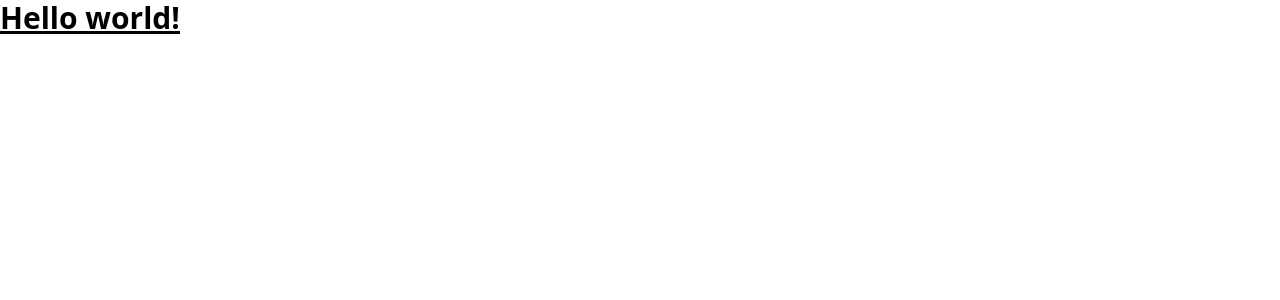
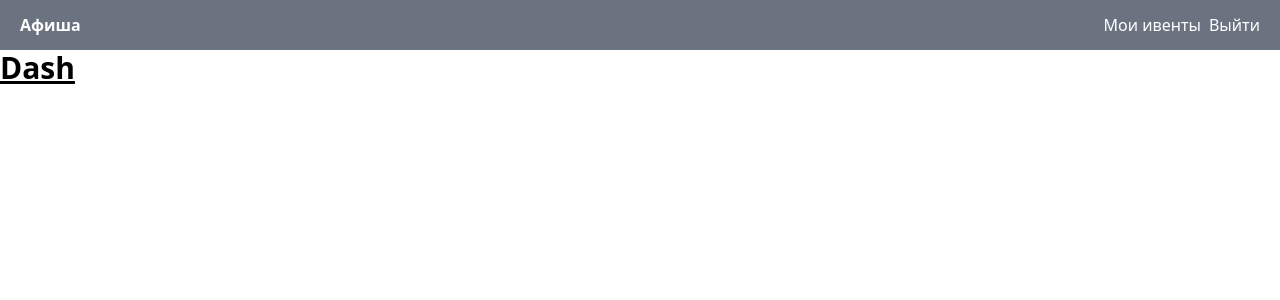
Before and after one commit to vladdan16/spda-afisha, a React (Create React App) app in the folder frontend/: page /dashboard in a window 1280 px wide. Shown: the top 300 px of the page. Built offline with nearby package versions, Linux system fonts and the light colour scheme.

Commit message:
add routing

```diff
--- a/frontend/package.json
+++ b/frontend/package.json
@@ -13,6 +13,7 @@
     "firebase": "^10.10.0",
     "react": "^18.2.0",
     "react-dom": "^18.2.0",
+    "react-router-dom": "^6.22.3",
     "react-scripts": "5.0.1",
     "typescript": "^4.9.5",
     "web-vitals": "^2.1.4"
--- a/frontend/src/App.tsx
+++ b/frontend/src/App.tsx
@@ -1,7 +1,25 @@
+import { Route, Routes } from "react-router-dom";
+import DashboardPage from "./pages/DashboardPage";
+import FeedPage from "./pages/FeedPage";
+import EntryPage from "./pages/EntryPage";
+import { Navigation } from "./components/Navigation";
+
 export default function App() {
+  // TODO:
+  // if not logged in:
+  //   - force redirect to /entry
+  // if logged in:
+  //   - allow /feed /dashboard
+  //   - disallow /entry
+  //   - 404 / disallowed - redirect to /feed
   return (
-    <h1 className="text-3xl font-bold underline">
-      Hello world!
-    </h1>
-  )
+    <>
+      <Navigation />
+      <Routes>
+        <Route path="/entry" element={<EntryPage />} />
+        <Route path="/feed" element={<FeedPage />} />
+        <Route path="/dashboard" element={<DashboardPage />} />
+      </Routes>
+    </>
+  );
 }
--- /dev/null
+++ b/frontend/src/components/Navigation.tsx
@@ -0,0 +1,21 @@
+import { Link } from "react-router-dom";
+
+export function Navigation() {
+  // TODO: log out, then goto /entry on Выйти
+  return (
+    <nav className="h-[50px] flex justify-between px-5 bg-gray-500 items-center text-white">
+      <span className="font-bold">
+        <Link to="/feed" className="mr-2">
+          Афиша
+        </Link>
+      </span>
+
+      <span>
+        <Link to="/dashboard" className="mr-2">
+          Мои ивенты
+        </Link>
+        <Link to="/entry">Выйти</Link>
+      </span>
+    </nav>
+  );
+}
--- a/frontend/src/index.tsx
+++ b/frontend/src/index.tsx
@@ -1,10 +1,13 @@
 import ReactDOM from 'react-dom/client';
 import './index.css';
 import App from './App';
+import { BrowserRouter } from 'react-router-dom';
 
 const root = ReactDOM.createRoot(
   document.getElementById('root') as HTMLElement
 );
 root.render(
+  <BrowserRouter>
     <App />
+  </BrowserRouter>
 );
--- /dev/null
+++ b/frontend/src/pages/DashboardPage.tsx
@@ -0,0 +1,3 @@
+export default function DashboardPage() {
+  return <h1 className="text-3xl font-bold underline">Dash</h1>;
+}
--- /dev/null
+++ b/frontend/src/pages/EntryPage.tsx
@@ -0,0 +1,3 @@
+export default function EntryPage() {
+  return <h1 className="text-3xl font-bold underline">Entry</h1>;
+}
--- /dev/null
+++ b/frontend/src/pages/FeedPage.tsx
@@ -0,0 +1,3 @@
+export default function FeedPage() {
+  return <h1 className="text-3xl font-bold underline">Feed</h1>;
+}
```
Also changed, not shown: 1 other file (tests, documents, lock files or other folders).
